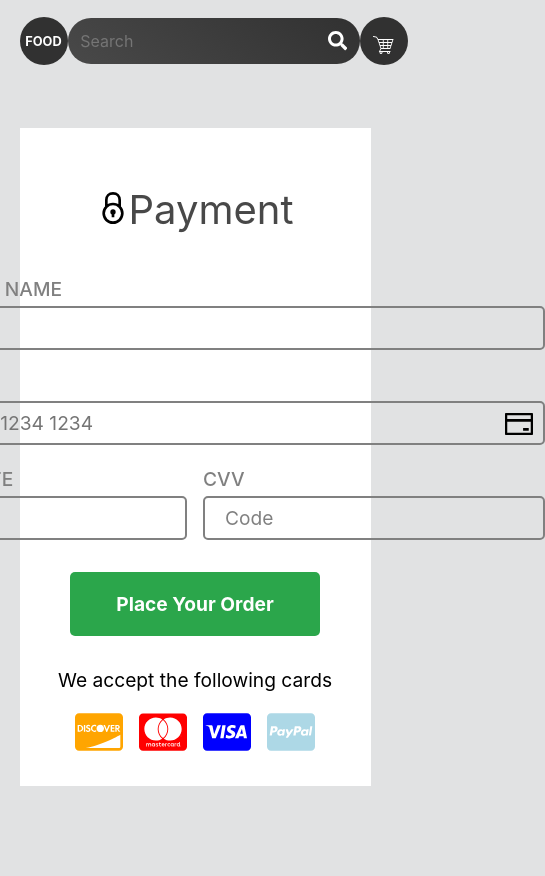
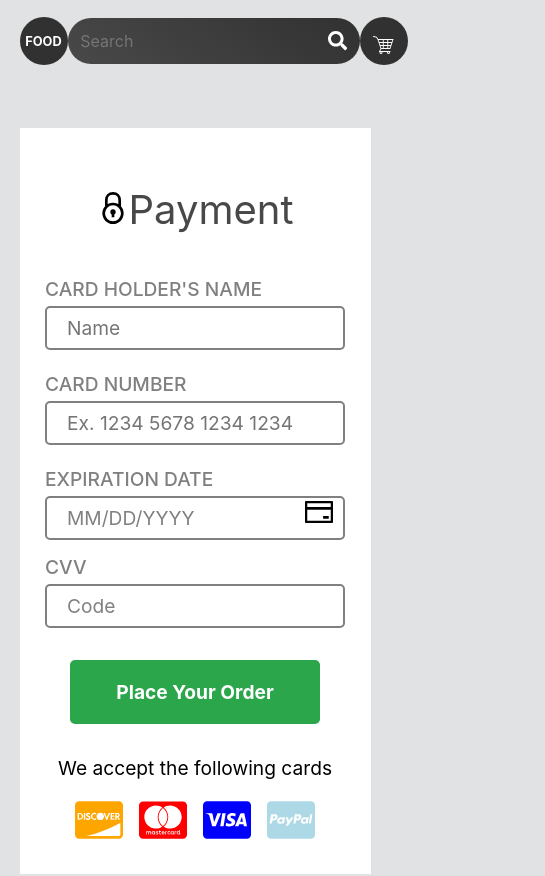
Before and after one commit to Amrindra/Food-App, a React (Create React App) app: page /payment in a window 390 px wide. Shown: the top 876 px of the page, 545 px wide, since content can reach past the window. Built offline with nearby package versions, Linux system fonts and the light colour scheme.

Commit message:
Worked on mobile screen for the payment compoent

```diff
--- a/src/pages/Payment.jsx
+++ b/src/pages/Payment.jsx
@@ -40,6 +40,14 @@ const Payment = () => {
     ) {
       setErrorMsg(true);
     }
+
+    const creditPattern = "[0-9s]{13,19}";
+
+    if (!creditPattern.test(cardValues.cardNumber)) {
+      setErrorMsg(true);
+    }
+
+    console.log(cardValues.cardNumber);
   };
 
   // function format(splitDigit) {
@@ -48,9 +56,15 @@ const Payment = () => {
 
   const handleChange = (e) => {
     const { name, value } = e.target;
-    // if (name === "cardNumber") {
+    // const creditPattern = "[0-9s]{13,19}";
+
+    // if (!creditPattern.test(cardValues.cardNumber)) {
+    //   setErrorMsg(true);
     // }
+
     setCardValue({ ...cardValues, [name]: value });
+
+    // console.log({ [name]: value });
   };
 
   return (
@@ -82,13 +96,23 @@ const Payment = () => {
           <InputField>
             <label htmlFor="cardnumber">Card Number</label>
             <input
-              type="number"
+              type="text"
               placeholder="Ex. 1234 5678 1234 1234"
               name="cardNumber"
               value={cardValues.cardNumber}
               onChange={handleChange}
               maxLength={16}
+              min={0}
+              pattern="[0-9s]{13,19}"
             />
+
+            {errorMsg ? (
+              <></>
+            ) : (
+              <Icon>
+                <AiOutlineCreditCard />
+              </Icon>
+            )}
           </InputField>
 
           {errorMsg && cardValues.cardNumber.length <= 0 ? (
@@ -96,10 +120,6 @@ const Payment = () => {
           ) : (
             ""
           )}
-
-          <Icon>
-            <AiOutlineCreditCard />
-          </Icon>
 
           <InputFieldBottom>
             <Wrapper>
@@ -129,6 +149,8 @@ const Payment = () => {
                 value={cardValues.cvv}
                 onChange={handleChange}
                 maxLength={3}
+                min={0}
+                pattern="\d*"
               />
 
               {errorMsg && cardValues.cvv.length <= 0 ? (
@@ -187,6 +209,10 @@ const Container = styled.div`
   margin-top: 4rem;
   justify-content: center;
   align-items: center;
+
+  @media only screen and (max-width: 580px) {
+    flex-direction: column-reverse;
+  }
 `;
 
 const Form = styled.form`
@@ -221,10 +247,15 @@ const Form = styled.form`
       cursor: pointer;
     }
   }
+
+  @media only screen and (max-width: 580px) {
+    width: 300px;
+  }
 `;
 
 const InputFieldWrapper = styled.div`
   position: relative;
+  width: 100%;
 `;
 
 const InputField = styled.div`
@@ -260,6 +291,12 @@ const InputFieldBottom = styled.div`
   align-items: center;
   align-items: center;
   gap: 1rem;
+  /* width: 200px; */
+
+  @media only screen and (max-width: 580px) {
+    flex-direction: column;
+    gap: 0;
+  }
 `;
 
 const Wrapper = styled.div`
```
